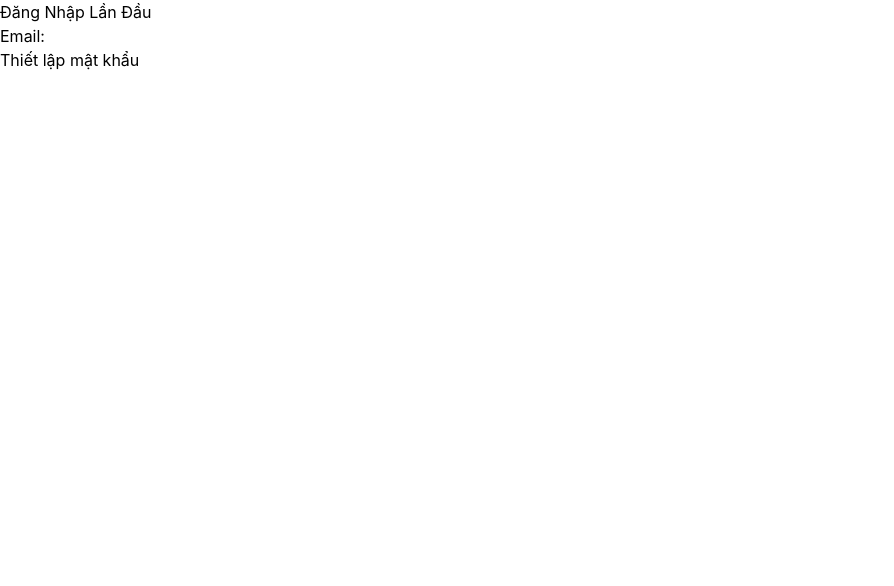
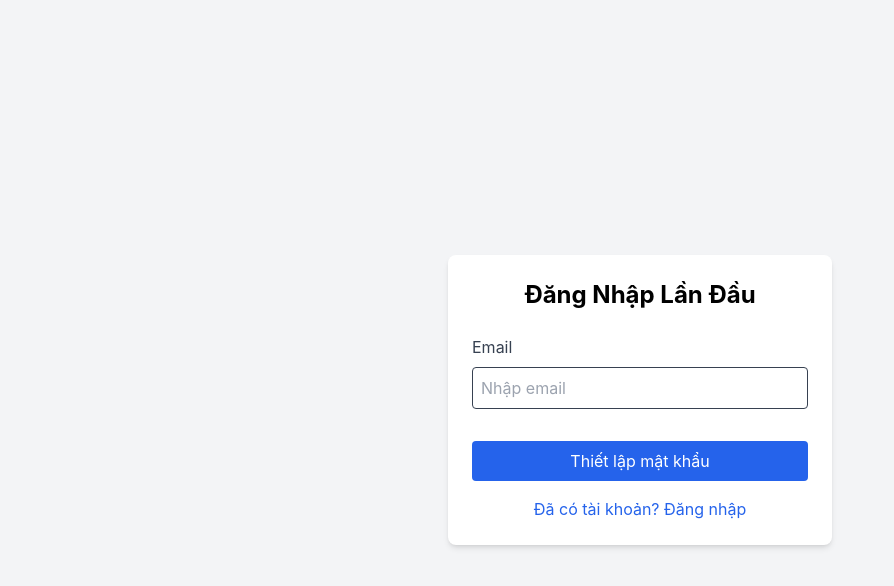
Before and after one commit to oVTPo/task-management, a React (Create React App) app in the folder client/: page /first-login in a window 1280 px wide. Shown: the top 586 px of the page, without its empty margins (0-894 px from the left). Built offline with nearby package versions, Linux system fonts and the light colour scheme; no server answers.

Commit message:
Cập nhật giao diện đăng nhập lần đầu

```diff
--- a/client/src/components/FirstLogin.js
+++ b/client/src/components/FirstLogin.js
@@ -4,6 +4,8 @@ import { getAuth, signInWithEmailAndPassword, updatePassword } from 'firebase/au
 import { firestore } from '../firebase';
 import { collection, query, where, getDocs } from 'firebase/firestore';
 import { useNavigate } from 'react-router-dom';
+
+import CheckCircleOutlineIcon from '@mui/icons-material/CheckCircleOutline';
 
 const FirstLogin = () => {
   const [email, setEmail] = useState('');
@@ -57,33 +59,58 @@ const FirstLogin = () => {
   };
 
   return (
-    <div>
-      <h1>Đăng Nhập Lần Đầu</h1>
+    <div className="flex items-center justify-center min-h-screen bg-gray-100">
+      <div className="bg-white p-6 rounded-lg shadow-md w-96">
+        <h2 className="text-2xl font-bold mb-6 text-center">Đăng Nhập Lần Đầu</h2>
         <form onSubmit={handleSubmit}>
-        <div>
-          <label>Email:</label>
+        <div className="mb-4 relative"> {/* Set relative positioning for the parent */}
+          <label className="block text-gray-700 mb-2">Email</label>
+          {/* <div className="w-full border border-gray-300 rounded p-2 justify-between flex"> */}
+          <div className={`w-full border border-gray-300 rounded p-2 justify-between flex ${isEmailValid ? 'border-green-500' : 'border-gray-700'}`}>
             <input
               type="email"
               value={email}
               onChange={(e) => setEmail(e.target.value)}
-            onBlur={checkEmail} // Kiểm tra email khi mất focus
+              onBlur={checkEmail} // Check email on blur
+              placeholder="Nhập email"
               required
+              className={`flex-1 border-none focus:outline-none focus:ring-0 ${isEmailValid ? 'text-green-500' : 'text-gray-700'}`}
             />
+            {isEmailValid && (
+              <CheckCircleOutlineIcon
+                className="text-green-500"
+              />
+            )}
           </div>
-        {isEmailValid && (
-          <div>
-            <label>Mật khẩu mới:</label>
+          {error && <p className="text-red-500 mt-2">{error}</p>} {/* Display error message if needed */}
+        </div>
+          <div
+            className={`mb-4 transition-all duration-1000 ease-in-out overflow-hidden ${isEmailValid ? 'max-h-20 opacity-100' : 'max-h-0 opacity-0'}`}
+          >
+            <label className="block text-gray-700 mb-2">Mật khẩu mới</label>
             <input
               type="password"
               value={password}
               onChange={(e) => setPassword(e.target.value)}
+              placeholder="Nhập mật khẩu mới"
               required
+              className="w-full border border-gray-300 rounded p-2 focus:outline-none focus:ring focus:ring-blue-300"
             />
           </div>
-        )}
-        {error && <p style={{ color: 'red' }}>{error}</p>}
-        <button type="submit" disabled={!isEmailValid}>Thiết lập mật khẩu</button>
+          <button
+            type="submit"
+            className="w-full bg-blue-600 text-white py-2 rounded hover:bg-blue-700 transition duration-200"
+            disabled={!isEmailValid}
+          >
+            Thiết lập mật khẩu
+          </button>
         </form>
+        <div className="mt-4 text-center">
+          <a href="/login" className="text-blue-600 hover:underline">
+            Đã có tài khoản? Đăng nhập
+          </a>
+        </div>
+      </div>
     </div>
   );
 };
--- a/client/src/components/LoginPage.js
+++ b/client/src/components/LoginPage.js
@@ -30,7 +30,7 @@ const LoginPage = () => {
         }
       }
     } catch (error) {
-      setError(error.message);
+      setError('Email hoặc mật khẩu sai. Vui lòng đăng nhập lại');
     }
   };
 
@@ -38,7 +38,6 @@ const LoginPage = () => {
     <div className="flex items-center justify-center min-h-screen bg-gray-100">
       <div className="bg-white p-6 rounded-lg shadow-md w-96">
         <h2 className="text-2xl font-bold mb-6 text-center">Đăng Nhập</h2>
-        {error && <p className="text-red-500 mb-4">{error}</p>}
         <form onSubmit={handleLogin}>
           <div className="mb-4">
             <label className="block text-gray-700 mb-2">Email</label>
@@ -62,6 +61,7 @@ const LoginPage = () => {
               className="w-full border border-gray-300 rounded p-2 focus:outline-none focus:ring focus:ring-blue-300"
             />
           </div>
+          {error && <p className="text-red-500 mb-4 text-sm">{error}</p>}
           <button type="submit" className="w-full bg-blue-600 text-white py-2 rounded hover:bg-blue-700 transition duration-200">
             Đăng Nhập
           </button>
```
Lines whose indentation alone changed are shown as unchanged.
